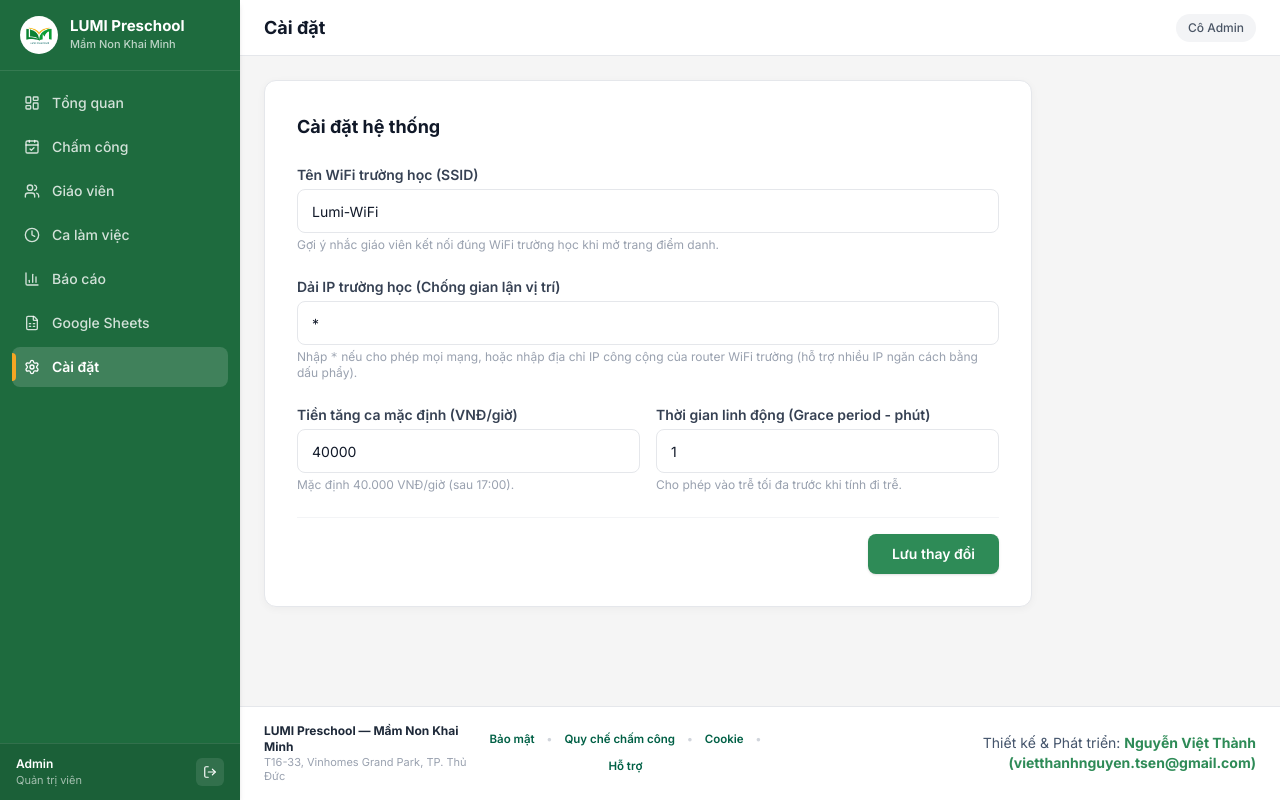
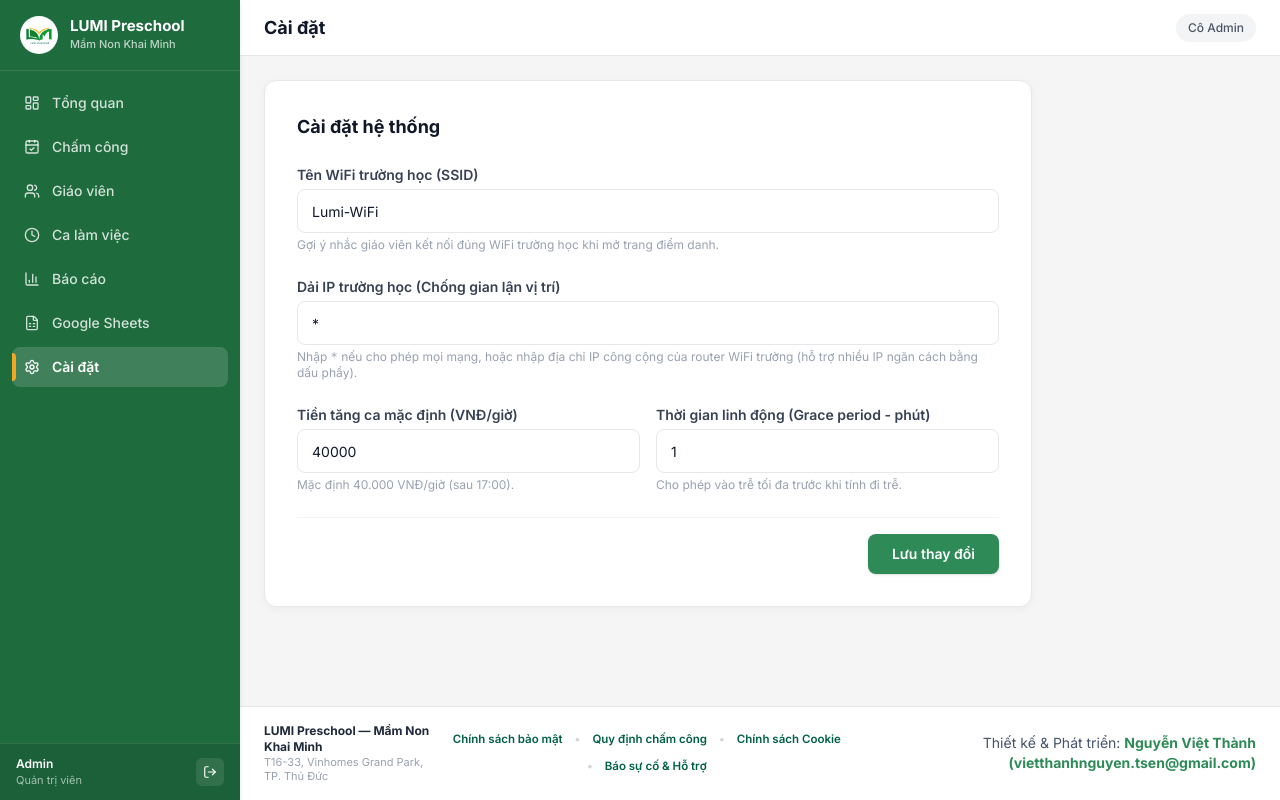
Before and after one commit to tsennguyen/ChamCong, a Next.js app: page /admin/settings in a window 1280 px wide. Built offline with nearby package versions, Linux system fonts and the light colour scheme; no server answers.

Commit message:
fix: refine policy terms, remove icons, and update support contacts

```diff
--- a/src/app/(admin)/layout.tsx
+++ b/src/app/(admin)/layout.tsx
@@ -144,13 +144,13 @@ export default function AdminLayout({ children }: { children: React.ReactNode })
           </div>
 
           <div className="flex flex-wrap items-center justify-center gap-3 text-[11.5px] font-semibold text-emerald-800">
-            <button onClick={() => setPolicyModal('privacy')} className="hover:text-emerald-950 hover:underline cursor-pointer">Bảo mật</button>
+            <button onClick={() => setPolicyModal('privacy')} className="hover:text-emerald-950 hover:underline cursor-pointer">Chính sách bảo mật</button>
             <span className="text-gray-300">•</span>
-            <button onClick={() => setPolicyModal('attendance')} className="hover:text-emerald-950 hover:underline cursor-pointer">Quy chế chấm công</button>
+            <button onClick={() => setPolicyModal('attendance')} className="hover:text-emerald-950 hover:underline cursor-pointer">Quy định chấm công</button>
             <span className="text-gray-300">•</span>
-            <button onClick={() => setPolicyModal('cookie')} className="hover:text-emerald-950 hover:underline cursor-pointer">Cookie</button>
+            <button onClick={() => setPolicyModal('cookie')} className="hover:text-emerald-950 hover:underline cursor-pointer">Chính sách Cookie</button>
             <span className="text-gray-300">•</span>
-            <button onClick={() => setPolicyModal('support')} className="hover:text-emerald-950 hover:underline cursor-pointer">Hỗ trợ</button>
+            <button onClick={() => setPolicyModal('support')} className="hover:text-emerald-950 hover:underline cursor-pointer">Báo sự cố &amp; Hỗ trợ</button>
           </div>
 
           <div className="text-center md:text-right text-sm text-slate-600">
--- a/src/app/(teacher)/teacher/page.tsx
+++ b/src/app/(teacher)/teacher/page.tsx
@@ -3,9 +3,7 @@
 import { useState, useEffect, useCallback, useMemo } from 'react';
 import { useAuth } from '@/hooks/useAuth';
 import { signOut } from 'next-auth/react';
-import Link from 'next/link';
 import {
-  KeyRound,
   CalendarCheck,
   ChevronDown,
   ChevronUp,
@@ -210,32 +208,22 @@ export default function TeacherPage() {
             </div>
           </div>
 
-          {/* Right Header: Greeting & Quick Actions */}
-          <div className="flex items-center gap-1.5 sm:gap-2 shrink-0">
+          {/* Right Header: Greeting & Logout */}
+          <div className="flex items-center gap-2 shrink-0">
             {/* Greeting badge - PROMINENTLY VISIBLE ON MOBILE */}
-            <div className="flex items-center gap-1.5 bg-emerald-50 text-emerald-800 border border-emerald-200/90 px-2 sm:px-3 py-1 rounded-full text-xs font-bold shadow-xs max-w-[130px] sm:max-w-none">
+            <div className="flex items-center gap-1.5 bg-emerald-50 text-emerald-800 border border-emerald-200/90 px-2.5 sm:px-3 py-1 rounded-full text-xs font-bold shadow-xs max-w-[150px] sm:max-w-none">
               <span className="w-2 h-2 rounded-full bg-emerald-500 shrink-0 animate-pulse" />
               <span className="truncate">{greeting || 'Giáo viên'}</span>
             </div>
 
-            {/* Đổi mật khẩu */}
-            <Link
-              href="/change-password"
-              className="flex items-center gap-1 border border-gray-200 p-1.5 sm:px-2.5 sm:py-1.5 rounded-lg text-xs text-gray-600 hover:text-emerald-700 hover:border-emerald-200 hover:bg-emerald-50 transition-all"
-              title="Đổi mật khẩu tài khoản"
-            >
-              <KeyRound className="w-3.5 h-3.5 text-emerald-600 shrink-0" />
-              <span className="hidden sm:inline font-medium">Đổi MK</span>
-            </Link>
-
             {/* Thoát */}
             <button
               onClick={() => signOut({ callbackUrl: '/login' })}
-              className="flex items-center gap-1 border border-gray-200 p-1.5 sm:px-2.5 sm:py-1.5 rounded-lg text-xs text-gray-600 hover:text-red-500 hover:border-red-200 hover:bg-red-50 transition-all cursor-pointer"
+              className="flex items-center gap-1 border border-gray-200 px-2.5 py-1.5 rounded-lg text-xs text-gray-600 hover:text-red-500 hover:border-red-200 hover:bg-red-50 transition-all cursor-pointer"
               title="Đăng xuất"
             >
               <LogOut className="w-3.5 h-3.5 text-gray-500 hover:text-red-500 shrink-0" />
-              <span className="hidden sm:inline font-medium">Thoát</span>
+              <span className="font-medium">Thoát</span>
             </button>
           </div>
         </div>
@@ -892,28 +880,28 @@ export default function TeacherPage() {
             onClick={() => setPolicyModal('privacy')}
             className="hover:text-emerald-950 hover:underline transition-colors cursor-pointer"
           >
-            🛡️ Chính sách bảo mật
+            Chính sách bảo mật
           </button>
           <span className="text-gray-300 hidden sm:inline">•</span>
           <button
             onClick={() => setPolicyModal('attendance')}
             className="hover:text-emerald-950 hover:underline transition-colors cursor-pointer"
           >
-            📋 Quy chế chấm công
+            Quy định chấm công
           </button>
           <span className="text-gray-300 hidden sm:inline">•</span>
           <button
             onClick={() => setPolicyModal('cookie')}
             className="hover:text-emerald-950 hover:underline transition-colors cursor-pointer"
           >
-            🍪 Chính sách Cookie
+            Chính sách Cookie
           </button>
           <span className="text-gray-300 hidden sm:inline">•</span>
           <button
             onClick={() => setPolicyModal('support')}
             className="hover:text-emerald-950 hover:underline transition-colors cursor-pointer"
           >
-            📞 Báo sự cố / Hỗ trợ
+            Báo sự cố &amp; Hỗ trợ
           </button>
         </div>
 
--- a/src/components/PolicyModals.tsx
+++ b/src/components/PolicyModals.tsx
@@ -1,7 +1,6 @@
 'use client';
 
-import { useState } from 'react';
-import { Shield, FileText, Cookie, PhoneCall, X } from 'lucide-react';
+import { X } from 'lucide-react';
 
 export type PolicyType = 'privacy' | 'attendance' | 'cookie' | 'support' | null;
 
@@ -16,23 +15,17 @@ export function PolicyModals({ activePolicy, onClose }: PolicyModalsProps) {
   return (
     <div className="fixed inset-0 z-50 flex items-center justify-center p-4 bg-black/50 backdrop-blur-sm animate-in fade-in duration-200">
       <div className="bg-white w-full max-w-2xl rounded-2xl shadow-2xl border border-slate-100 overflow-hidden flex flex-col max-h-[85vh]">
-        {/* Header */}
+        {/* Header - No icons */}
         <div className="px-6 py-4 border-b border-slate-100 flex items-center justify-between bg-slate-50/70">
-          <div className="flex items-center gap-2.5">
-            {activePolicy === 'privacy' && <Shield className="w-5 h-5 text-emerald-600" />}
-            {activePolicy === 'attendance' && <FileText className="w-5 h-5 text-emerald-600" />}
-            {activePolicy === 'cookie' && <Cookie className="w-5 h-5 text-emerald-600" />}
-            {activePolicy === 'support' && <PhoneCall className="w-5 h-5 text-emerald-600" />}
-            <h3 className="font-bold text-slate-900 text-base">
-              {activePolicy === 'privacy' && 'Chính sách Bảo mật & Dữ liệu Nhân sự'}
-              {activePolicy === 'attendance' && 'Quy định Chấm công & Tính giờ làm việc'}
-              {activePolicy === 'cookie' && 'Chính sách Cookie & Phiên làm việc'}
-              {activePolicy === 'support' && 'Hỗ trợ Kỹ thuật & Báo cáo Sự cố'}
-            </h3>
-          </div>
+          <h3 className="font-bold text-slate-900 text-base">
+            {activePolicy === 'privacy' && 'Chính sách Bảo mật & Dữ liệu'}
+            {activePolicy === 'attendance' && 'Quy định Chấm công & Giờ làm việc'}
+            {activePolicy === 'cookie' && 'Chính sách Cookie & Phiên làm việc'}
+            {activePolicy === 'support' && 'Báo cáo Sự cố & Hỗ trợ Kỹ thuật'}
+          </h3>
           <button
             onClick={onClose}
-            className="w-8 h-8 rounded-full hover:bg-slate-200 flex items-center justify-center text-slate-500 hover:text-slate-800 transition-colors"
+            className="w-8 h-8 rounded-full hover:bg-slate-200 flex items-center justify-center text-slate-500 hover:text-slate-800 transition-colors cursor-pointer"
           >
             <X className="w-4 h-4" />
           </button>
@@ -51,13 +44,13 @@ export function PolicyModals({ activePolicy, onClose }: PolicyModalsProps) {
               <div>
                 <h4 className="font-bold text-slate-900 mb-1">2. Cam kết bảo mật</h4>
                 <p>
-                  Dữ liệu điểm danh và thông tin cá nhân của thầy cô được mã hóa bảo mật chuẩn công nghiệp, chỉ lưu trữ trên máy chủ an toàn và đồng bộ nội bộ sang Google Sheets của Ban Giám Hiệu. Nhà trường cam kết tuyệt đối không chia sẻ, thương mại hóa hay cung cấp thông tin cho bất kỳ bên thứ ba nào khác.
+                  Dữ liệu điểm danh và thông tin cá nhân của thầy cô được mã hóa bảo mật chuẩn công nghiệp, chỉ lưu trữ trên máy chủ an toàn và đồng bộ nội bộ sang Google Sheets của Trường Mầm Non LUMI. Nhà trường cam kết tuyệt đối không chia sẻ, thương mại hóa hay cung cấp thông tin cho bất kỳ bên thứ ba nào khác.
                 </p>
               </div>
               <div>
                 <h4 className="font-bold text-slate-900 mb-1">3. Quyền của giáo viên</h4>
                 <p>
-                  Giáo viên có quyền tra cứu lịch sử chấm công cá nhân, yêu cầu xác nhận điều chỉnh khi có sự cố kỹ thuật và chủ động thay đổi mật khẩu tài khoản bất cứ lúc nào.
+                  Giáo viên có quyền tra cứu lịch sử chấm công cá nhân và yêu cầu xác nhận điều chỉnh khi có sự cố kỹ thuật. Về bảo mật tài khoản, giáo viên không có quyền thay đổi mật khẩu chủ động bất cứ lúc nào mà liên hệ Quản trị viên (Admin) nếu gặp sự cố; hệ thống chỉ yêu cầu đổi mật khẩu ở lần đầu đăng nhập.
                 </p>
               </div>
             </>
@@ -68,8 +61,8 @@ export function PolicyModals({ activePolicy, onClose }: PolicyModalsProps) {
               <div>
                 <h4 className="font-bold text-slate-900 mb-1">1. Thời gian làm việc chuẩn</h4>
                 <ul className="list-disc pl-5 space-y-1">
-                  <li><strong>Ca chính (Hành chính)</strong>: Từ 07:00 đến 17:00 (hoặc 07:30 đến 17:30 theo phân công).</li>
-                  <li><strong>Ca ngoài giờ (Trông muộn)</strong>: Từ 18:00 đến 19:30 (hoặc 18:00 đến 20:30).</li>
+                  <li><strong>Ca chính</strong>: Từ 07:00 đến 17:00 (hoặc theo phân công ca).</li>
+                  <li><strong>Ca ngoài giờ</strong>: Từ 18:00 đến 19:30 (hoặc 18:00 đến 20:30).</li>
                 </ul>
               </div>
               <div>
@@ -82,14 +75,8 @@ export function PolicyModals({ activePolicy, onClose }: PolicyModalsProps) {
                 <h4 className="font-bold text-slate-900 mb-1">3. Quy định Tăng ca</h4>
                 <ul className="list-disc pl-5 space-y-1">
                   <li><strong>Ca chính</strong>: Làm việc quá giờ tan ca được tính tăng ca với mức thù lao quy định là <strong>40.000đ/giờ</strong>.</li>
-                  <li><strong>Ca ngoài giờ</strong>: Đã được chi trả theo chế độ khoán ca riêng, <strong>không áp dụng tính phụ cấp tăng ca (0đ)</strong>.</li>
+                  <li><strong>Ca ngoài giờ</strong>: Đã được chi trả theo chế độ khoán ca riêng, <strong>không áp dụng tính phụ cấp tăng ca</strong>.</li>
                 </ul>
-              </div>
-              <div>
-                <h4 className="font-bold text-slate-900 mb-1">4. Quy định ca hợp lệ (Tính công)</h4>
-                <p>
-                  Thời gian làm việc tối thiểu của một ca phải đạt từ <strong>30 phút trở lên</strong>. Các lượt check-in rồi check-out tức thì dưới 30 phút sẽ được đánh dấu <em>&quot;Không đủ giờ làm&quot;</em> và <strong>không được tính công (0 công)</strong>.
-                </p>
               </div>
             </>
           )}
@@ -122,23 +109,23 @@ export function PolicyModals({ activePolicy, onClose }: PolicyModalsProps) {
               <div className="bg-emerald-50 border border-emerald-100 p-4 rounded-xl">
                 <h4 className="font-bold text-emerald-900 mb-1">Kênh tiếp nhận sự cố chấm công</h4>
                 <p className="text-emerald-800 text-xs">
-                  Nếu cô gặp sự cố: Quên điện thoại, hết pin, thiết bị không kết nối được WiFi trường hoặc quên bấm check-out, vui lòng thông báo ngay cho Quản lý cơ sở để được hỗ trợ ghi nhận thủ công.
+                  Nếu cô gặp sự cố: Quên điện thoại, hết pin, thiết bị không kết nối được WiFi trường hoặc quên bấm check-out, vui lòng thông báo ngay cho Quản lý cơ sở hoặc Kỹ thuật viên để được hỗ trợ xử lý kịp thời.
                 </p>
               </div>
               <div className="space-y-2 pt-2">
                 <div className="flex items-center justify-between p-3 bg-slate-50 rounded-xl border border-slate-200">
                   <div>
-                    <div className="font-bold text-slate-800">Quản lý cơ sở / Ban Giám Hiệu</div>
-                    <div className="text-xs text-slate-500">Cô Nguyễn Thị My</div>
+                    <div className="font-bold text-slate-800">Quản lý cơ sở</div>
+                    <div className="text-xs text-slate-600 font-medium">Phan Vân</div>
                   </div>
-                  <span className="font-bold text-emerald-700 text-xs bg-white px-2.5 py-1.5 rounded-lg border border-slate-200">
-                    my@lumi.vn
+                  <span className="font-semibold text-emerald-800 text-xs bg-white px-3 py-1.5 rounded-lg border border-slate-200">
+                    Cơ sở Lumi Preschool
                   </span>
                 </div>
                 <div className="flex items-center justify-between p-3 bg-slate-50 rounded-xl border border-slate-200">
                   <div>
-                    <div className="font-bold text-slate-800">Bộ phận Kỹ thuật &amp; Vận hành</div>
-                    <div className="text-xs text-slate-500">Nguyễn Việt Thành</div>
+                    <div className="font-bold text-slate-800">Kỹ thuật viên hệ thống</div>
+                    <div className="text-xs text-slate-600 font-medium">Nguyễn Việt Thành</div>
                   </div>
                   <a
                     href="mailto:vietthanhnguyen.tsen@gmail.com"
@@ -156,7 +143,7 @@ export function PolicyModals({ activePolicy, onClose }: PolicyModalsProps) {
         <div className="px-6 py-3 border-t border-slate-100 flex justify-end bg-slate-50/50">
           <button
             onClick={onClose}
-            className="px-4 py-1.5 bg-emerald-700 hover:bg-emerald-800 text-white rounded-xl text-xs font-bold transition-colors"
+            className="px-4 py-1.5 bg-emerald-700 hover:bg-emerald-800 text-white rounded-xl text-xs font-bold transition-colors cursor-pointer"
           >
             Đã hiểu &amp; Đóng
           </button>
```
